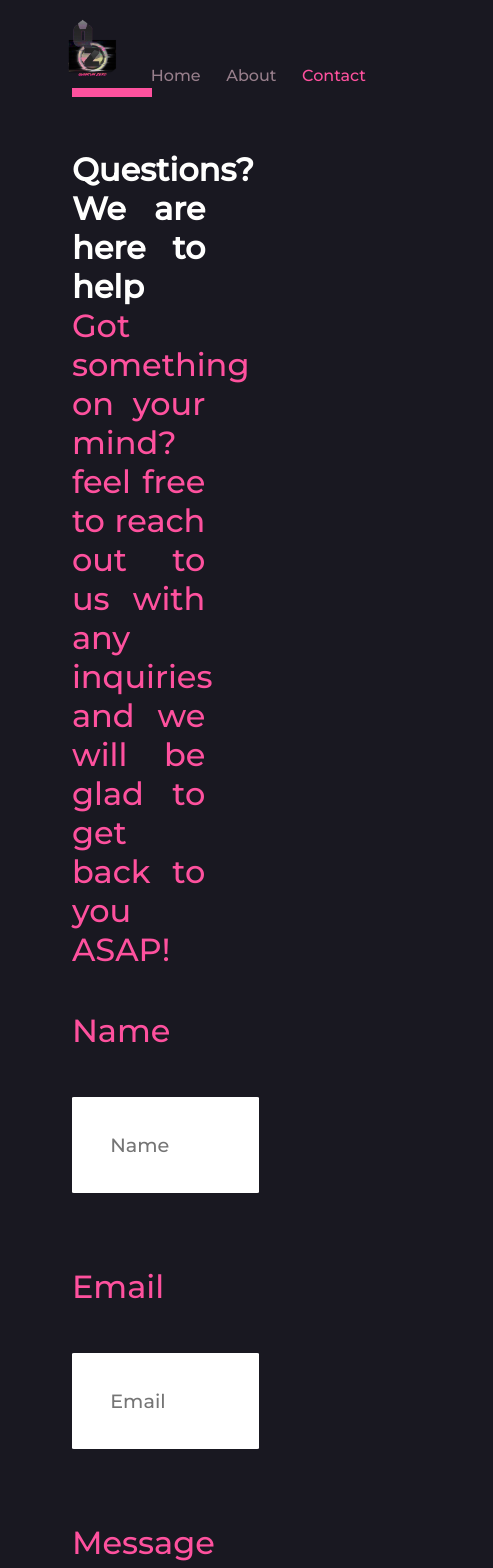
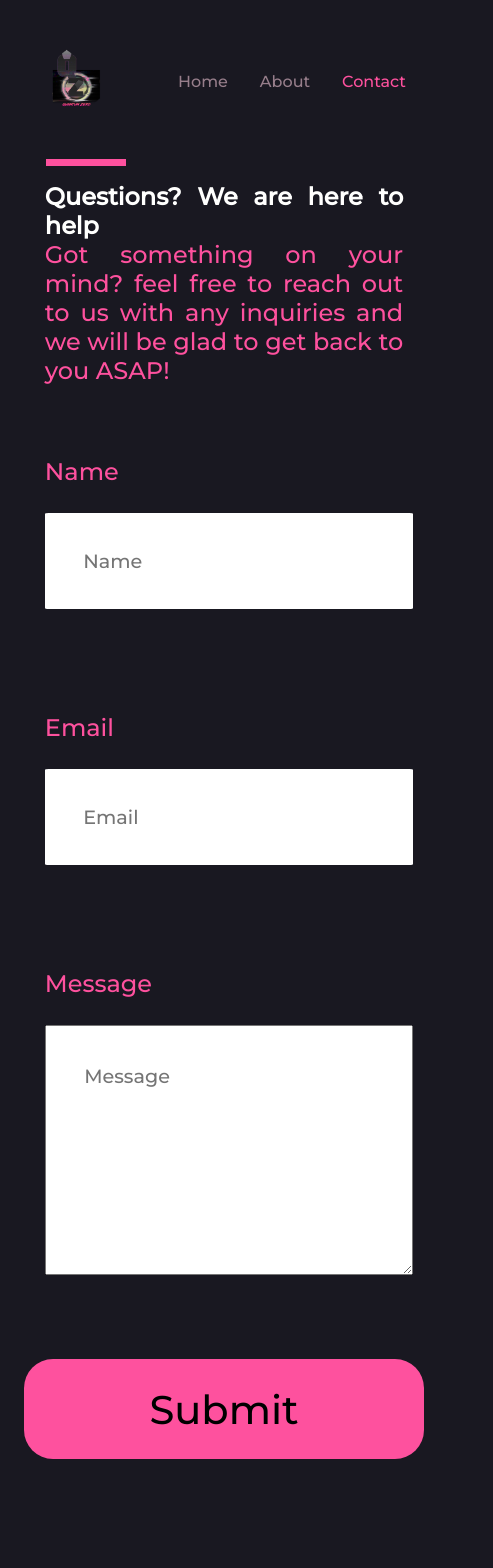
Before and after one commit to TuBl/QuantumZero, a Vue app: page /contact in a window 390 px wide. Shown: the top 1568 px of the page, 493 px wide, since content can reach past the window. Built offline with nearby package versions, Linux system fonts and the light colour scheme.

Commit message:
mobile styles for landing

```diff
--- a/src/components/BaseInput.vue
+++ b/src/components/BaseInput.vue
@@ -84,4 +84,26 @@
 			}
 		}
 	}
+	@media only screen and (max-width: 460px) {
+		.input-container {
+			position: relative;
+			width: 100%;
+			padding: 5em;
+			padding-left: 0em;
+			label {
+				position: absolute;
+				color: #fe519e;
+				font-size: 1.5rem;
+				top: 1em;
+			}
+			input {
+				width: 100%;
+				height: 5em;
+				font-size: 1.2rem;
+				border-radius: 1%;
+				border: 0px;
+				padding-left: 2em;
+			}
+		}
+	}
 </style>
--- a/src/components/Nav.vue
+++ b/src/components/Nav.vue
@@ -70,6 +70,7 @@
 			height: 100%;
 			width: 100%;
 			place-items: center;
+			margin-left: -10em;
 			color: white;
 			display: grid;
 			grid-template-columns: 1fr 1fr;
@@ -79,14 +80,15 @@
 				grid-area: logo;
 				height: 90px;
 				width: 90px;
-				margin-left: 1em;
+				margin-top: 0.5em;
 			}
 			ul {
 				grid-area: links;
 				list-style: none;
 				font-size: 1rem;
+				padding-left: 2.5em;
 				a {
-					padding: 0.8em;
+					padding: 1em;
 				}
 			}
 		}
--- a/src/views/About.vue
+++ b/src/views/About.vue
@@ -184,4 +184,46 @@
 			}
 		}
 	}
+	@media only screen and (max-width: 460px) {
+		.grid-container {
+			margin-top: 2em;
+			width: 100%;
+			&__text {
+				width: 100%;
+
+				h1 {
+					font-size: 1.5rem;
+				}
+				h1::before {
+					top: -1em;
+				}
+				p {
+					font-size: 1.5rem;
+					padding-top: 0.5em;
+				}
+				.icon {
+					margin-left: 74%;
+					margin-top: 2em;
+					height: 100px;
+					width: 100px;
+				}
+			}
+			&__top {
+				grid-area: top;
+				height: 100%;
+				width: 80%;
+				display: grid;
+				grid-template-rows: 1fr;
+				grid-template-columns: 1fr;
+				grid-template-areas: "text ";
+
+				img {
+					display: none;
+				}
+			}
+			&__bottom {
+				width: 80%;
+			}
+		}
+	}
 </style>
--- a/src/views/Contact.vue
+++ b/src/views/Contact.vue
@@ -229,4 +229,55 @@
 			}
 		}
 	}
+	@media only screen and (max-width: 460px) {
+		.flex-container {
+			width: 80%;
+
+			margin-top: 2em;
+			&__text {
+				width: 100%;
+				h1 {
+					font-size: 1.5rem;
+				}
+
+				p {
+					font-size: 1.5rem;
+				}
+			}
+
+			.btn {
+				width: 10em;
+			}
+			.btn:hover {
+				cursor: pointer;
+			}
+			.input-container {
+				width: 28em;
+			}
+			&__text-area {
+				width: 28em;
+				position: relative;
+				padding: 5em;
+				padding-left: 0em;
+
+				label {
+					position: absolute;
+					color: #fe519e;
+					font-size: 1.5rem;
+					top: 1em;
+				}
+				textarea {
+					padding-left: 2em;
+					padding-top: 2em;
+					font-size: 1.2rem;
+					width: 100%;
+					height: 250px;
+				}
+			}
+
+			.error-message {
+				color: white;
+			}
+		}
+	}
 </style>
```
